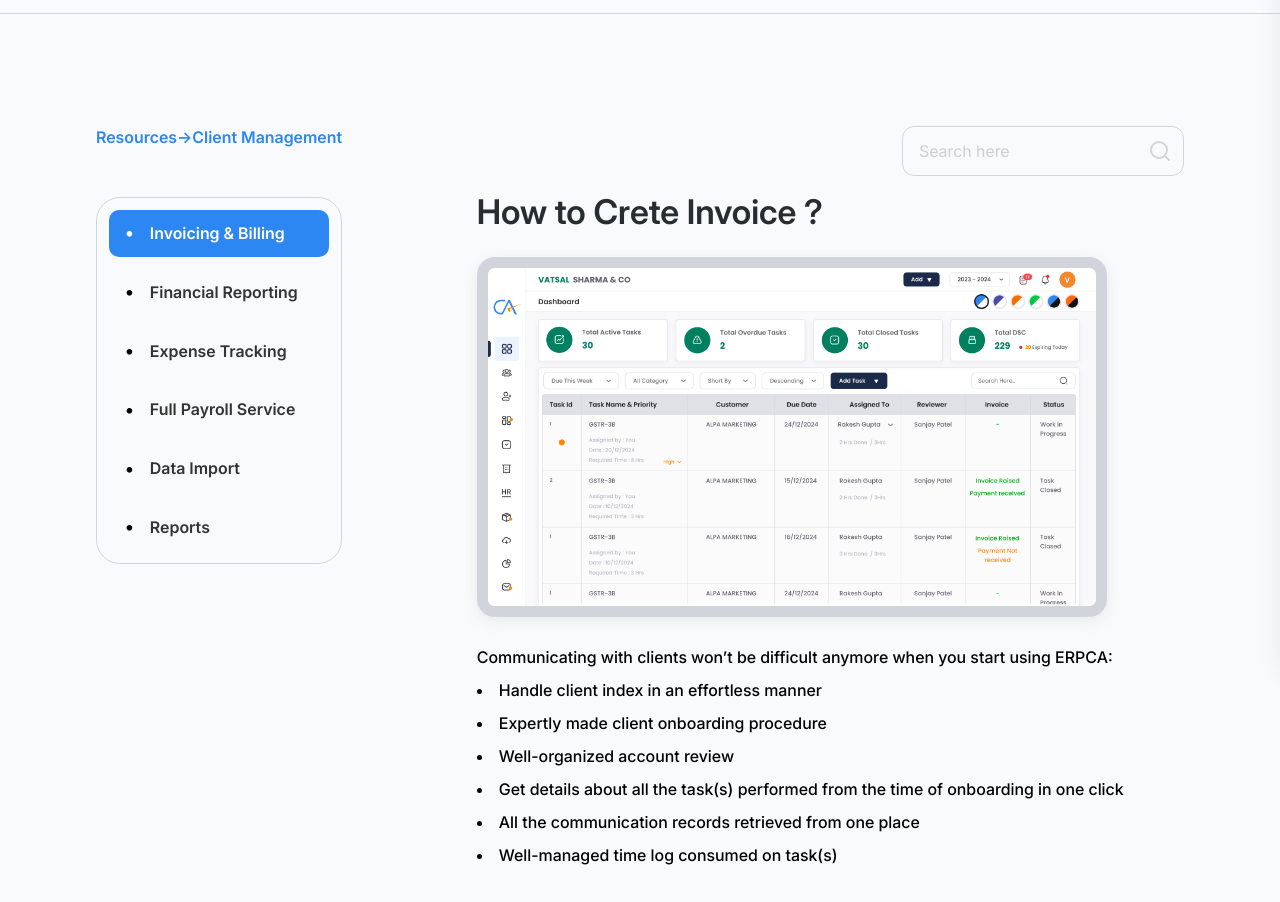
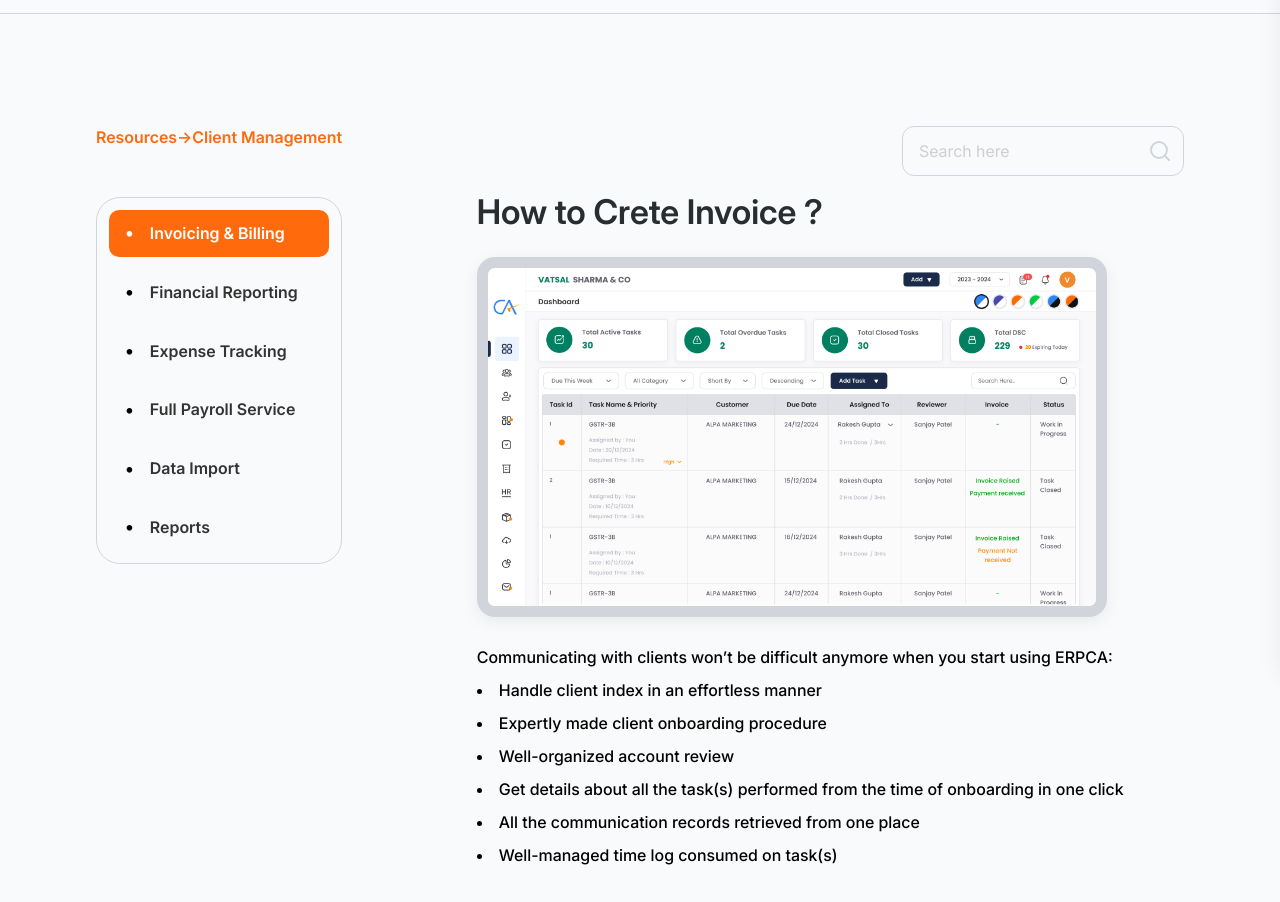
Before and after one commit to jay-avaiya/pruthatek-ecommerce, a React (Vite) app: page /resources in a window 1280 px wide. Shown: the part 140-1042 px from the top of the page. Built offline with nearby package versions, Linux system fonts and the light colour scheme.

Commit message:
Update: Resource Page

```diff
--- a/src/pages/Main/ResourcePage/ResourcePage.jsx
+++ b/src/pages/Main/ResourcePage/ResourcePage.jsx
@@ -1,7 +1,6 @@
 import { SearchIcon } from "lucide-react";
 import { useEffect, useState } from "react";
 import SectionCard from "./_components/SectionCard";
-import Blog from "../../../layouts/main_component/Blog";
 
 const Resource = () => {
   const [active, setActive] = useState("invoicing");
@@ -56,7 +55,7 @@
     <div className="flex flex-col min-h-screen md:flex-row md:justify-between px-4 md:px-6 lg:px-12 xl:px-24 font-inter">
       {/* side bar */}
       <div className="hidden md:flex flex-col gap-12 sticky top-10 h-fit">
-        <p className="text-sm md:text-[16px] text-[#2C87F2] font-semibold">
+        <p className="text-sm md:text-[16px] text-[#FF6A0C] font-semibold">
           Resources→Client Management
         </p>
 
@@ -74,8 +73,8 @@
                   className={`w-full text-left py-3 px-4 rounded-[10px] text-sm lg:text-[16px] font-semibold flex items-center gap-4 group
                         ${
                           active === item.id
-                            ? "bg-[#2C87F2] text-white"
-                            : "text-[#333] hover:text-black hover:bg-[#2C87F220]"
+                            ? "bg-[#FF6A0C] text-white"
+                            : "text-[#333] hover:text-black hover:bg-[#FF6A0C20]"
                         }
                       `}
                 >
@@ -84,7 +83,7 @@
                           ${
                             active === item.id
                               ? "text-white"
-                              : "text-black group-hover:text-[#008060]"
+                              : "text-black group-hover:text-[#FF6A0C]"
                           }
                         `}
                   >
--- a/src/pages/Main/ResourcePage/_components/SectionCard.jsx
+++ b/src/pages/Main/ResourcePage/_components/SectionCard.jsx
@@ -40,7 +40,7 @@
           </>
         )}
       </div>
-      <button className="text-sm lg:text-[16px] font-bold text-white bg-[#2C87F2] rounded-[12px] w-full max-w-[200px] py-3 cursor-pointer mt-2">
+      <button className="text-sm lg:text-[16px] font-bold text-white bg-[#FF6A0C] rounded-[12px] w-full max-w-[200px] py-3 cursor-pointer mt-2 active:scale-95 transition duration-100">
         {btnText || `Know More`}
       </button>
     </div>
```
